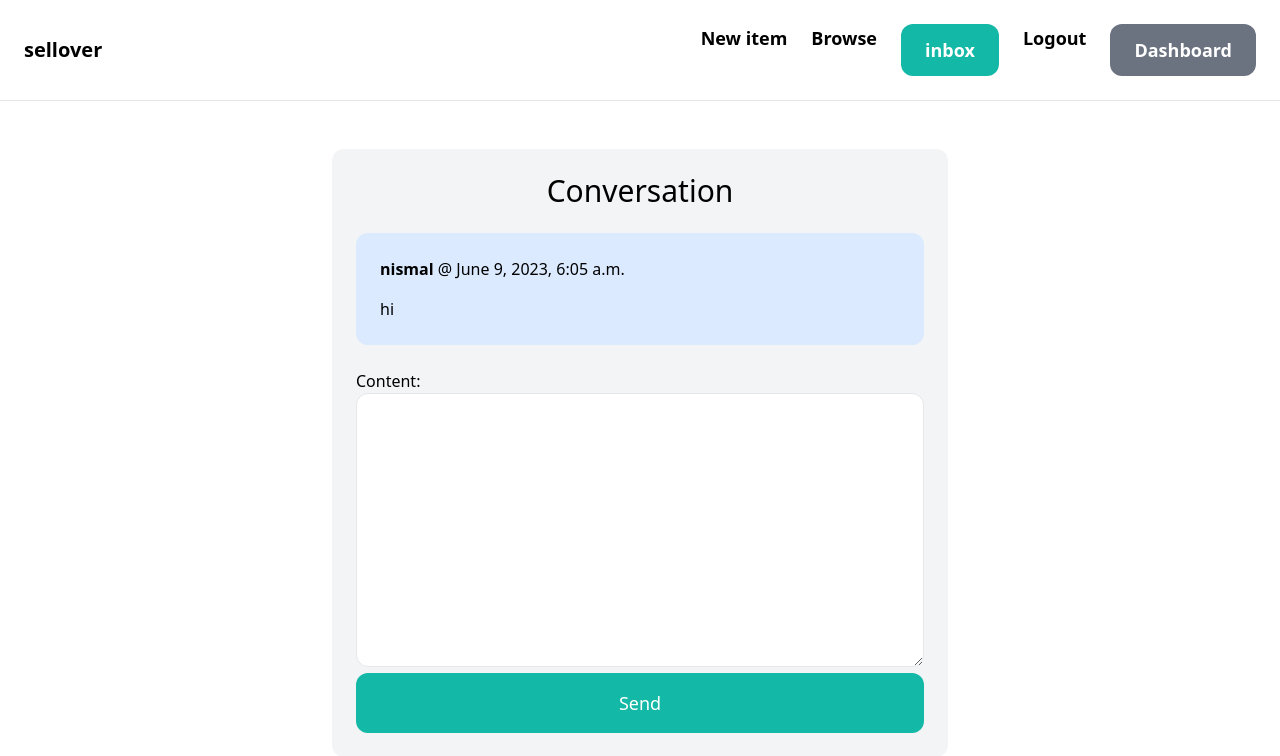
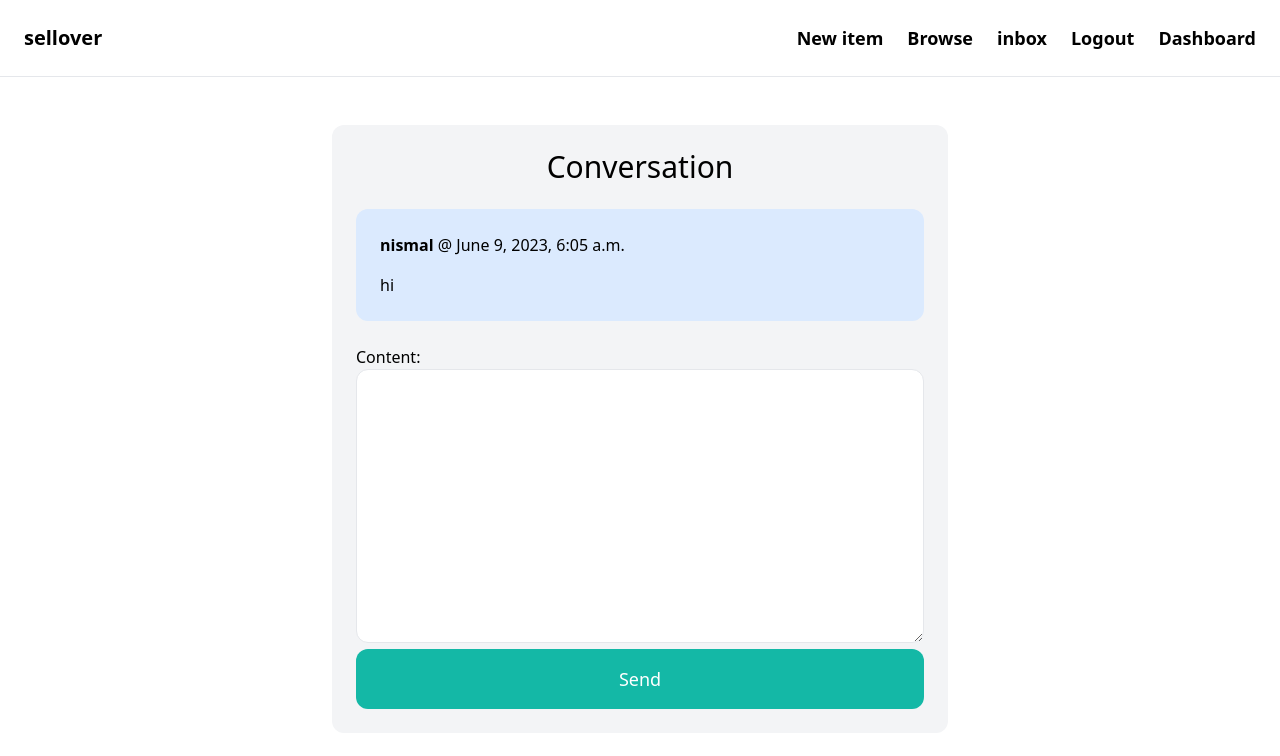
Before and after one commit to nismalrfd/marketplace-sellover, a Django app: page /inbox/detail/4 in a window 1280 px wide. Shown: the top 756 px of the page. Run offline with Django 4.2, Linux system fonts and the light colour scheme; a user stored in the database is signed in; data comes from the database, SQL or seed files in the repository; some libraries are stand-ins or nearby versions.

Commit message:
Update base.html

```diff
--- a/core/templates/core/base.html
+++ b/core/templates/core/base.html
@@ -3,49 +3,66 @@
     <head>
         <meta charset="utf-8">
         <meta name="viewport" content="width=device-width, initial-scale=1.0">
-        <style> @media (max-width: 767px) {
-    /* Hide the desktop menu and show the mobile menu button */
-    #menu-links {
+        <script src="https://cdn.tailwindcss.com"></script>
+
+  <style>
+    /* CSS for mobile view */
+    @media (max-width: 767px) {
+      /* Hiding the menu items initially in mobile view */
+      .menu-items {
         display: none;
       }
 
-    /* Show the mobile menu on button click */
-    #mobile-menu-btn {
+      /* Show the menu items when the menu is clicked */
+      .menu-toggle:checked + .menu-items {
         display: block;
       }
     }
   </style>
-
-        <script src="https://cdn.tailwindcss.com"></script>
-
-        <title>{% block title %}{% endblock %} | Sellover</title>
 </head>
-
 <body>
   <nav class="py-6 px-6 md:flex md:justify-between md:items-center border-b border-gray-200">
     <a href="/" class="text-xl font-semibold">sellover</a>
 
-    <!-- Mobile menu button -->
-    <button class="md:hidden focus:outline-none" id="mobile-menu-btn">
-        <svg class="w-8 h-8 text-gray-600" fill="none" stroke="currentColor" viewBox="0 0 24 24" xmlns="http://www.w3.org/2000/svg">
+    <!-- Mobile menu toggle button -->
+    <input type="checkbox" class="hidden md:hidden menu-toggle" id="menu-toggle">
+
+    <!-- Mobile menu items -->
+    <div class="menu-items md:hidden">
+      <a href="{% url 'new' %}" class="block md:inline text-lg font-semibold hover:text-gray-500">New item</a>
+      <a href="{% url 'items' %}" class="block md:inline text-lg font-semibold hover:text-gray-500">Browse</a>
+      {% if request.user.is_authenticated %}
+        <a href="{% url 'conversation:inbox' %}" class="block md:inline text-lg font-semibold hover:text-gray-500">inbox</a>
+        <a href="{% url 'logout' %}" class="block md:inline text-lg font-semibold hover:text-gray-500">Logout</a>
+        <a href="{% url 'dashboard:index' %}" class="block md:inline text-lg font-semibold hover:text-gray-500">Dashboard</a>
+      {% else %}
+        <a href="{% url 'register' %}" class="block md:inline text-lg font-semibold hover:text-gray-500">Sign up</a>
+        <a href="{% url 'login' %}" class="block md:inline text-lg font-semibold hover:text-gray-500">Log in</a>
+      {% endif %}
+    </div>
+
+    <!-- Mobile menu toggle button icon -->
+    <label for="menu-toggle" class="md:hidden block cursor-pointer">
+      <svg class="w-6 h-6" fill="none" stroke="currentColor" viewBox="0 0 24 24" xmlns="http://www.w3.org/2000/svg">
         <path stroke-linecap="round" stroke-linejoin="round" stroke-width="2" d="M4 6h16M4 12h16m-7 6h7"></path>
       </svg>
-    </button>
+    </label>
 
-    <div class="hidden md:flex md:space-x-6" id="menu-links">
-        <a href="{% url 'new' %}" class="block md:inline text-lg font-semibold hover:text-gray-500">New item</a>
-        <a href="{% url 'items' %}" class="block md:inline text-lg font-semibold hover:text-gray-500">Browse</a>
-
+    <!-- Desktop menu items -->
+    <div class="hidden md:flex space-x-6">
+      <a href="{% url 'new' %}" class="text-lg font-semibold hover:text-gray-500">New item</a>
+      <a href="{% url 'items' %}" class="text-lg font-semibold hover:text-gray-500">Browse</a>
       {% if request.user.is_authenticated %}
-            <a href="{% url 'conversation:inbox' %}" class="block md:inline px-6 py-3 text-lg font-semibold bg-teal-500 text-white rounded-xl hover:bg-teal-700">inbox</a>
-            <a href="{% url 'logout' %}" class="block md:inline text-lg font-semibold hover:text-gray-500">Logout</a>
-            <a href="{% url 'dashboard:index' %}" class="block md:inline px-6 py-3 text-lg font-semibold bg-gray-500 text-white rounded-xl hover:bg-gray-700">Dashboard</a>
+        <a href="{% url 'conversation:inbox' %}" class="text-lg font-semibold hover:text-gray-500">inbox</a>
+        <a href="{% url 'logout' %}" class="text-lg font-semibold hover:text-gray-500">Logout</a>
+        <a href="{% url 'dashboard:index' %}" class="text-lg font-semibold hover:text-gray-500">Dashboard</a>
       {% else %}
-            <a href="{% url 'register' %}" class="block md:inline px-6 py-3 text-lg font-semibold bg-teal-500 text-white rounded-xl hover:bg-teal-700">Sign up</a>
-            <a href="{% url 'login' %}" class="block md:inline px-6 py-3 text-lg font-semibold bg-gray-500 text-white rounded-xl hover:bg-gray-700">Log in</a>
+        <a href="{% url 'register' %}" class="text-lg font-semibold hover:text-gray-500">Sign up</a>
+        <a href="{% url 'login' %}" class="text-lg font-semibold hover:text-gray-500">Log in</a>
       {% endif %}
     </div>
   </nav>
+
 
 
         <div class="px-4 md:px-6 py-6">
```
Lines whose indentation alone changed are shown as unchanged.
